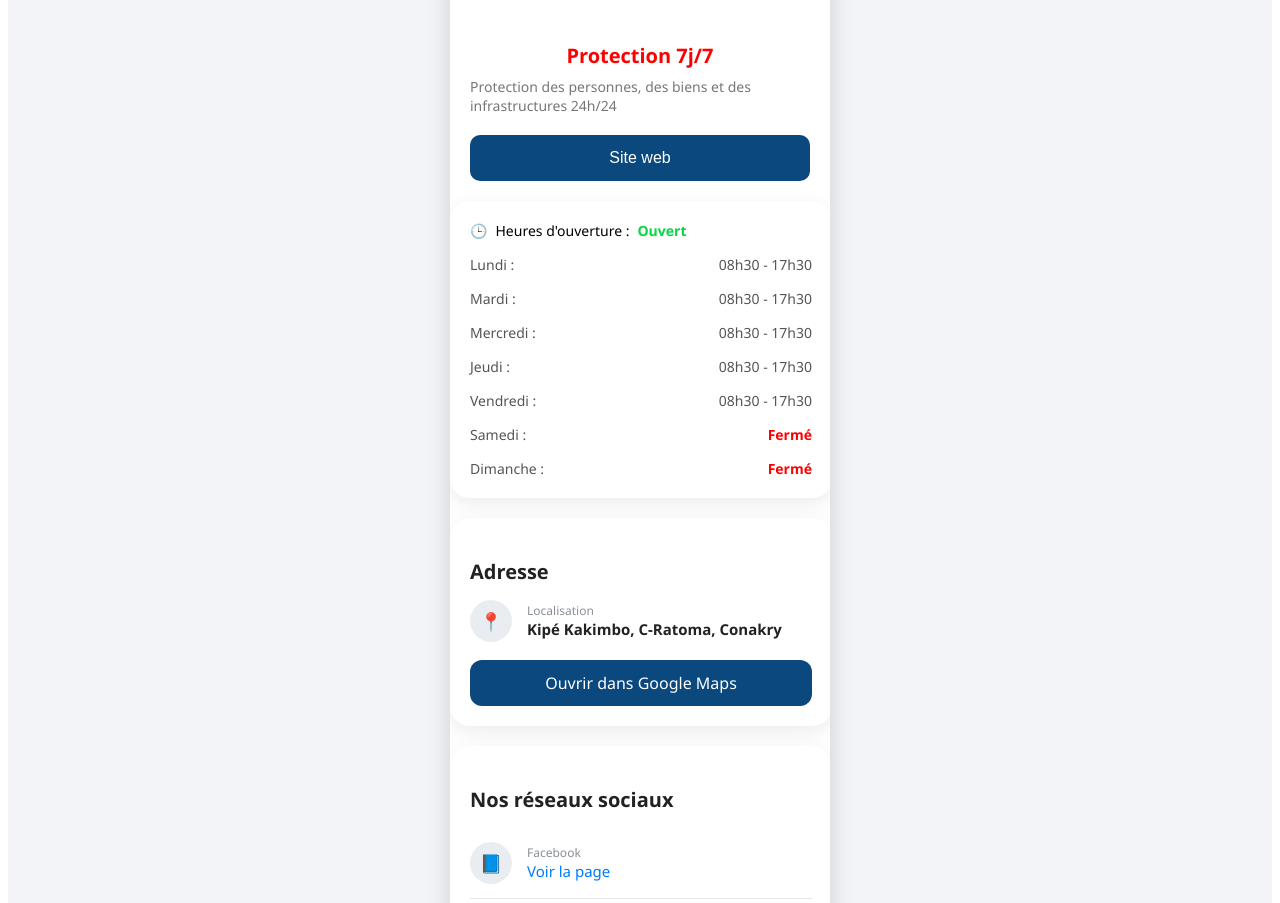
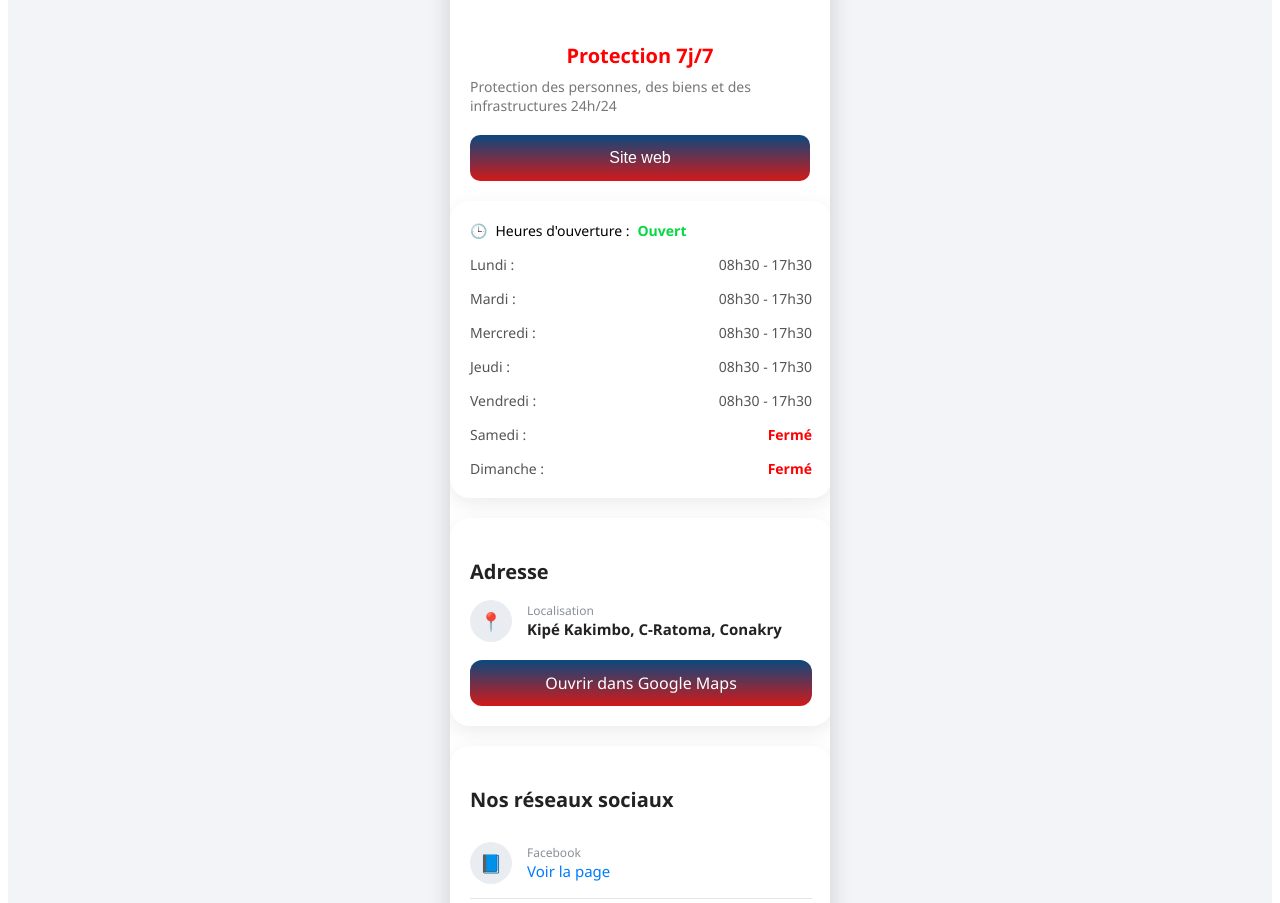
Before and after one commit to MaximeKPOGHOMOU/spi-gn-scan, an Angular app: page / in a window 1280 px wide. Shown: the part 300-1203 px from the top of the page. Built offline with nearby package versions, Linux system fonts and the light colour scheme.

Commit message:
fonctionnalite

```diff
--- a/src/app/qr-entreprise/qr-entreprise.css
+++ b/src/app/qr-entreprise/qr-entreprise.css
@@ -60,7 +60,7 @@
 /* BOUTON */
 .menu-btn {
   width: 100%;
-  background: #0b487e;
+    background: linear-gradient(180deg, #0b487e, #d21919);
   color: white;
   border: none;
   padding: 14px;
@@ -68,10 +68,6 @@
   font-size: 16px;
   cursor: pointer;
   transition: 0.3s;
-}
-
-.menu-btn:hover {
-  background: #1565c0;
 }
 
 /* SECTION INFO */
@@ -326,7 +322,7 @@
 .map-button {
     display: block;
     text-align: center;
-    background: #0b487e;
+    background: linear-gradient(180deg, #0b487e, #d21919);
     color: white;
     padding: 12px;
     border-radius: 12px;
@@ -335,9 +331,6 @@
     transition: 0.2s ease;
 }
 
-.map-button:hover {
-    background: #0b487e;
-}
 
 /* CARTE À PROPOS */
 .about-card {
```
